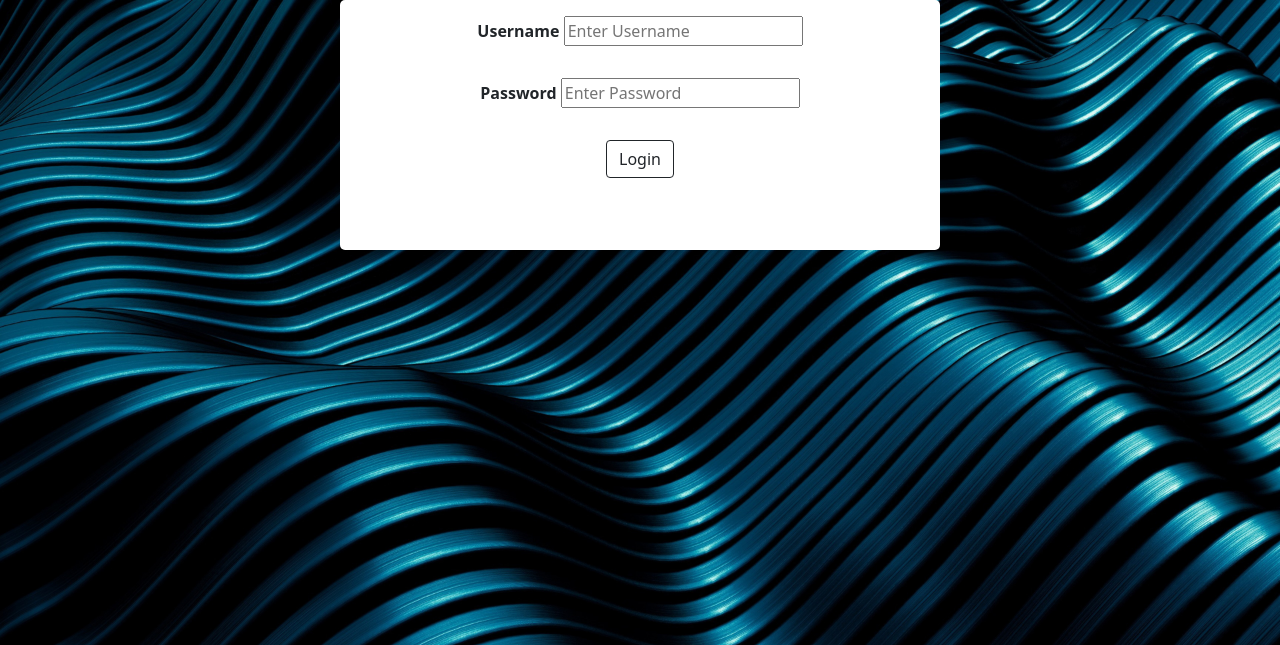
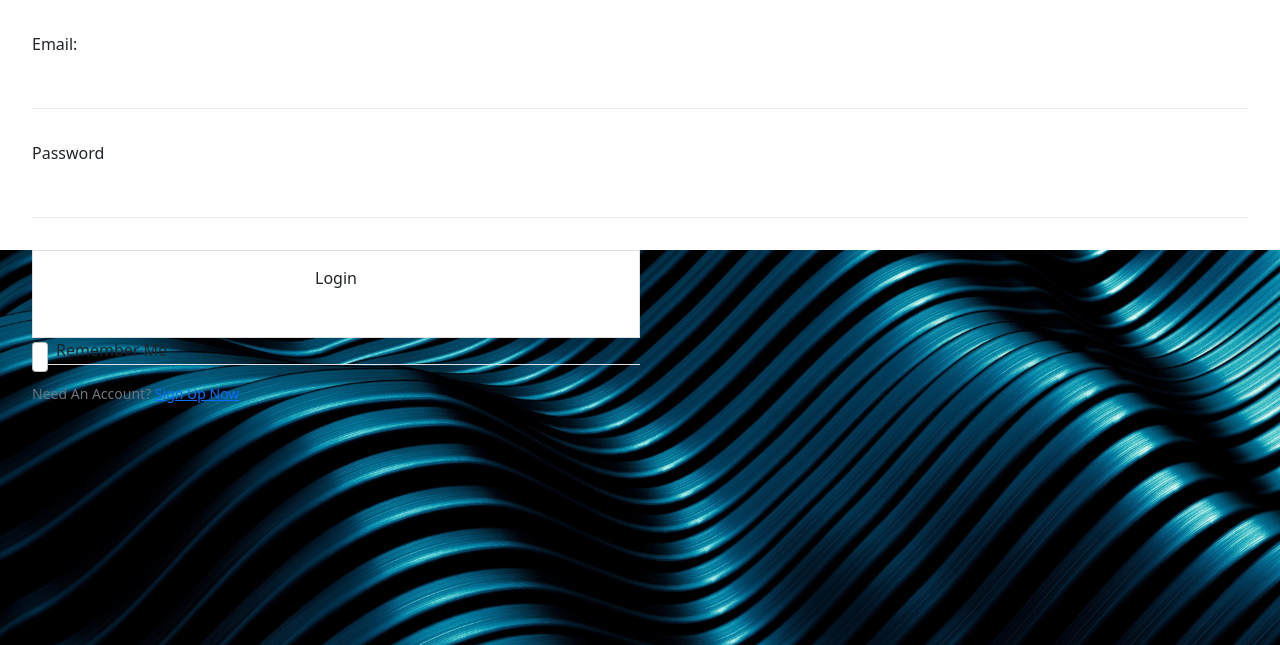
Before and after one commit to Ad-Shaikh/Reality_PC, a Flask app: template shopping/templates/login.html in a window 1280 px wide. Shown: the top 645 px of the page. Run offline with Flask 2, Linux system fonts and the light colour scheme; the template is opened without the code that fills it: values that come from a table or form of the project are taken from there, others are empty; some libraries are stand-ins or nearby versions.

Commit message:
added login page

```diff
--- a/shopping/forms.py
+++ b/shopping/forms.py
@@ -4,12 +4,19 @@ from wtforms.validators import DataRequired, Length, Email, EqualTo, NumberRange
 
 
 class RegistrationForm(FlaskForm):
-    username = StringField('Username',
+    username = StringField('Username:',
                            validators=[DataRequired(), Length(min=2, max=20)])
-    email = StringField('Email',
+    email = StringField('Email:',
                         validators=[DataRequired(), Email()])
     phone= StringField('Phone No:',validators=[DataRequired(),Length(min=7,max=15)])
     password = PasswordField('Password', validators=[DataRequired()])
     confirm_password = PasswordField('Confirm Password',
                                      validators=[DataRequired(), EqualTo('password')])
     submit = SubmitField('Sign Up')
+
+class LoginForm(FlaskForm):
+    email = StringField('Email:',
+                        validators=[DataRequired(), Email()])
+    password = PasswordField('Password', validators=[DataRequired()])
+    remember = BooleanField('Remember Me')
+    submit = SubmitField('Login')
--- a/shopping/static/CSS/login.css
+++ b/shopping/static/CSS/login.css
@@ -3,16 +3,38 @@
     background-repeat: no-repeat;
     background-size: cover;
     background-position: fixed;
+    display: flex;
+    justify-content: center;
+    align-items: center;
 }
 
-.container {
+form {
     background: white;
     height: 250px;
     width: 600px;
-  border-radius: 5px;
+    align-self: center;
+    display: block;
+    width: 100%;
+    padding: 2em;
 }
 
 #login-page {
     height: 100vh;
     border: 1px solid white;
 }
+
+input {
+    display: block;
+    margin: auto auto;
+    width: 100%;
+    margin-bottom: 2em;
+    padding: .5em 0;
+    border: none;
+    border-bottom: 1px solid #eaeaea;
+    padding-bottom: 1.25em;
+    color: #757575;
+}
+
+input:focus {
+    outline: none;
+}
--- a/shopping/templates/layout.html
+++ b/shopping/templates/layout.html
@@ -4,7 +4,7 @@
 <head>
     <title>home page</title>
     <link href="./static/bootstrap.css" type="text/css">
-    <link href="https://cdn.jsdelivr.net/npm/bootstrap@5.0.0-beta2/dist/css/bootstrap.min.css" rel="stylesheet" integrity="sha384-BmbxuPwQa2lc/FVzBcNJ7UAyJxM6wuqIj61tLrc4wSX0szH/Ev+nYRRuWlolflfl" crossorigin="anonymous"> {% block login_css %} {% endblock login_css %}
+    <link href="https://cdn.jsdelivr.net/npm/bootstrap@5.0.0-beta2/dist/css/bootstrap.min.css" rel="stylesheet" integrity="sha384-BmbxuPwQa2lc/FVzBcNJ7UAyJxM6wuqIj61tLrc4wSX0szH/Ev+nYRRuWlolflfl" crossorigin="anonymous"> {% block css %} {% endblock css %}
 </head>
 
 <body>
--- a/shopping/templates/login.html
+++ b/shopping/templates/login.html
@@ -1,20 +1,50 @@
-{% extends 'layout.html' %} {% block login_css %}
-<link rel="stylesheet" href="{{ url_for('static', filename = 'CSS/login.css') }}"> {% endblock login_css %} {% block content %}
-<section class="d-flex flex-column justify-content-center">
-    <div class="container d-flex flex-column align-items-center">
-        <div class="py-3">
-            <label for="uname"><b>Username</b></label>
-            <input type="text" placeholder="Enter Username" name="uname" required>
+{% extends 'layout.html' %} {% block css %}
+<link rel="stylesheet" href="{{ url_for('static', filename = 'CSS/login.css') }}"> {% endblock css %} {% block content %}
+
+<form action="" method="post">
+    {{ form.hidden_tag() }}
+    <div>
+        <div>
+            {{ form.email.label(class="") }} {% if form.email.errors %} {{ form.email }}
+            <div class="invalid-feedback">
+                {% for error in form.email.errors %}
+                <span>{{ error }}</span> {% endfor %}
+            </div>
+            {% else %} {{ form.email }} {% endif %}
+            <div>
+
+                {{ form.password.label }} {% if form.password.errors %} {{ form.password }}
+                <div class="invalid-feedback">
+                    {% for error in form.password.errors %}
+                    <span>{{ error }}</span> {% endfor %}
+                </div>
+                {% else %} {{ form.password }} {% endif %}
+            </div>
+            <div class="col-6 list-group-item d-flex justify-content-between align-items-center">
+                {{ form.submit(class="btn ") }}
+
+            </div>
+
+
+            <div class="form-check">
+                {{ form.remember(class="form-check-input") }} {{ form.remember.label(class="form-check-label") }}
+            </div>
+
+
+
+
+            <div class=" col-6 border-top pt-3">
+                <small class="text-muted">
+            Need An Account? <a class="ml-2" href="{{ url_for('register') }}">Sign Up Now</a>
+        </small> </div>
+
+
         </div>
-        <div class="py-3">
-            <label for="psw"><b>Password</b></label>
-            <input type="password" placeholder="Enter Password" name="psw" required>
-        </div>
-        <div class="py-3">
-            <button class="btn btn-outline-dark" type="submit">Login</button>
-        </div>
-    </div>
-    </div>
-</section>
+
+</form>
+
+
+
+
 
 {% endblock content %}
```
Also changed, not shown: shopping/routes.py (+11 -4 lines), shopping/static/CSS/test.css (added, +122 -0 lines), shopping/templates/nav.html (+21 -3 lines), shopping/templates/register.html (+20 -49 lines), shopping/templates/test.html (added, +37 -0 lines), shopping/__init__.py (line endings or trailing spaces), shopping/static/images/hero-img_copy.png (added). Lines whose indentation alone changed are shown as unchanged.
